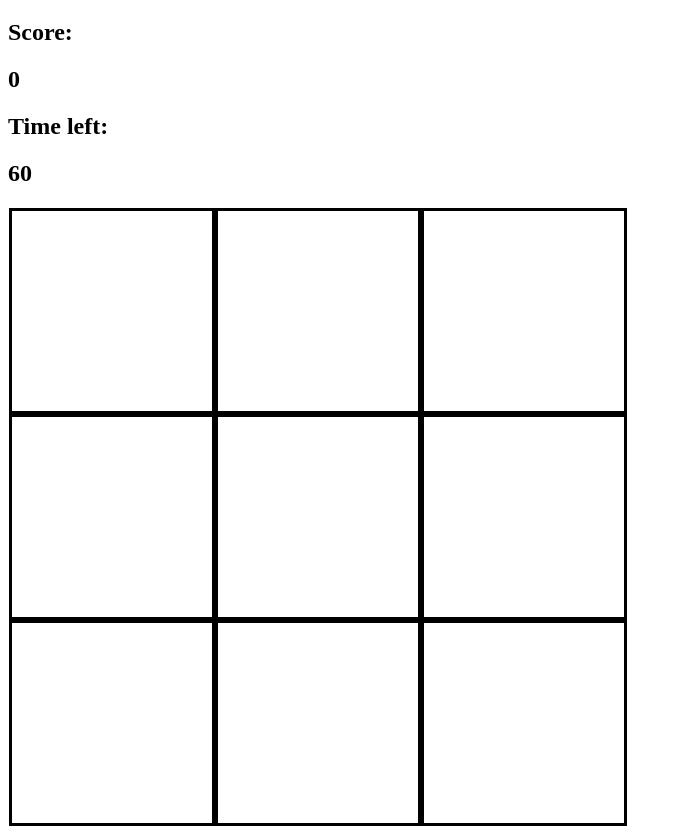
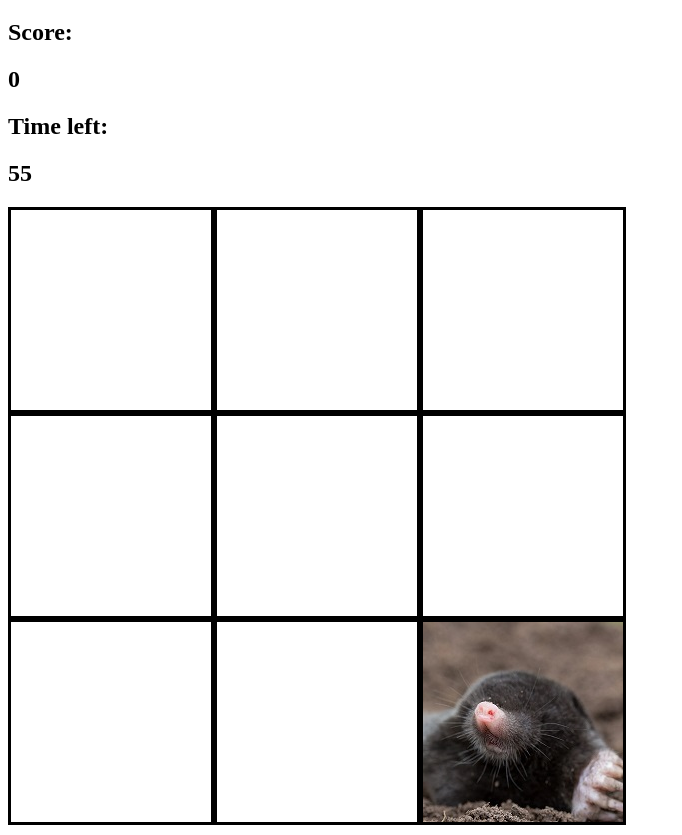
Before and after one commit to satwomey/Javascript-games, a plain HTML site: page whack-a-mole/index.html in a window 1280 px wide. Shown: the part 61-896 px from the top of the page, without its empty margins (0-682 px from the left). Drawn offline with Linux system fonts and the light colour scheme.

Commit message:
Finished up whack a mole game.

```diff
--- a/whack-a-mole/app.js
+++ b/whack-a-mole/app.js
@@ -0,0 +1,42 @@
+const square = document.querySelectorAll('.square')
+const mole = document.querySelectorAll('.mole')
+const timeLeft = document.querySelector('#time-left')
+let score = document.querySelector('#score')
+
+let result = 0
+let currentTime = timeLeft.textContent
+
+function randomSquare(){
+  square.forEach(className => {
+    className.classList.remove('mole')
+  })
+  let randomPosition = square[Math.floor(Math.random()*9)]
+  randomPosition.classList.add('mole')
+  hitPosition = randomPosition.id
+}
+
+square.forEach(id => {
+  id.addEventListener('mouseup',() =>{
+    if(id.id === hitPosition){
+      result += 1
+      score.textContent = result
+    }
+  })
+})
+
+function moveMole(){
+  let timerID = null
+  timerID = setInterval(randomSquare, 1000)
+}
+
+moveMole()
+
+function countDown(){
+  currentTime--
+  timeLeft.textContent = currentTime
+  if(currentTime === 0){
+    clearInterval(timerID)
+    alert("Game over! Final score: "+result)
+  }
+}
+let timerID = setInterval(countDown, 1000)
--- a/whack-a-mole/index.html
+++ b/whack-a-mole/index.html
@@ -4,14 +4,13 @@
     <meta charset="utf-8">
     <title>Whack a mole</title>
     <link rel="stylesheet" href="style.css">
-    <script src="app.js" charset="utf-8"></script>
   </head>
   <body>
     <h1>Whack a mole</h1>
-    <h2>Score: </h2>
-    <h2 id="score">0</h2>
-    <h2>Time left: </h2>
-    <h2 id="time-left">60</h2>
+      <h2>Score: </h2>
+      <h2 id="score">0</h2>
+      <h2>Time left: </h2>
+        <h2 id="time-left">60</h2>
     <div class="grid">
       <div class="square" id="1"></div>
       <div class="square" id="2"></div>
@@ -23,5 +22,6 @@
       <div class="square" id="8"></div>
       <div class="square" id="9"></div>
     </div>
+    <script src="app.js" charset="utf-8"></script>
   </body>
 </html>
--- a/whack-a-mole/style.css
+++ b/whack-a-mole/style.css
@@ -10,10 +10,10 @@
   flex-flow: row wrap;
   justify-content: center;
   align-content: center;
-  width: 620px;
-  height: 620px;
+  width: 618px;
+  height: 618px;
 }
 .mole{
-  background: url();
+  background: url("mole.jpg");
   background-size: cover;
 }
```
Also changed, not shown: whack-a-mole/mole.jpg (added).
